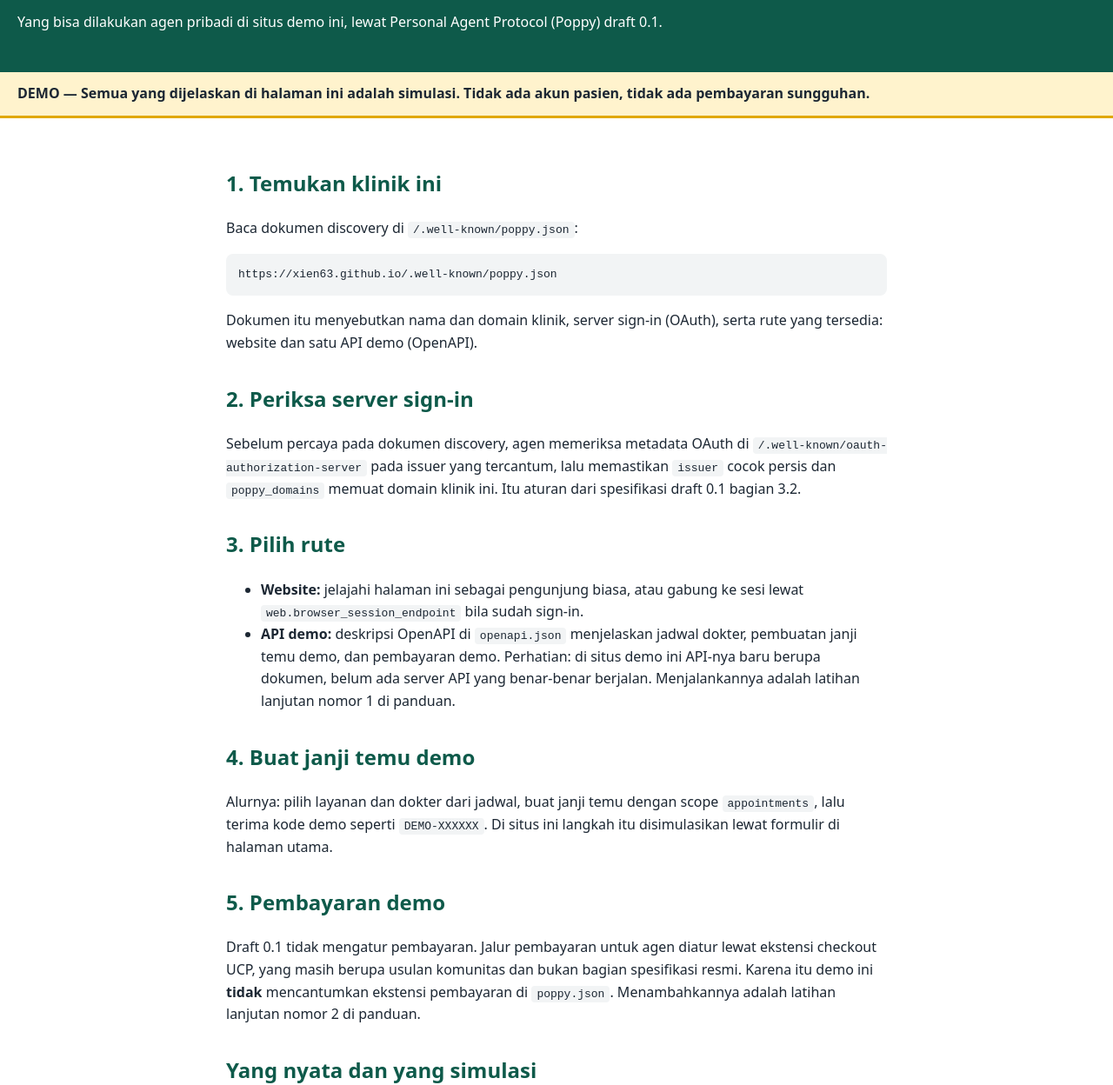
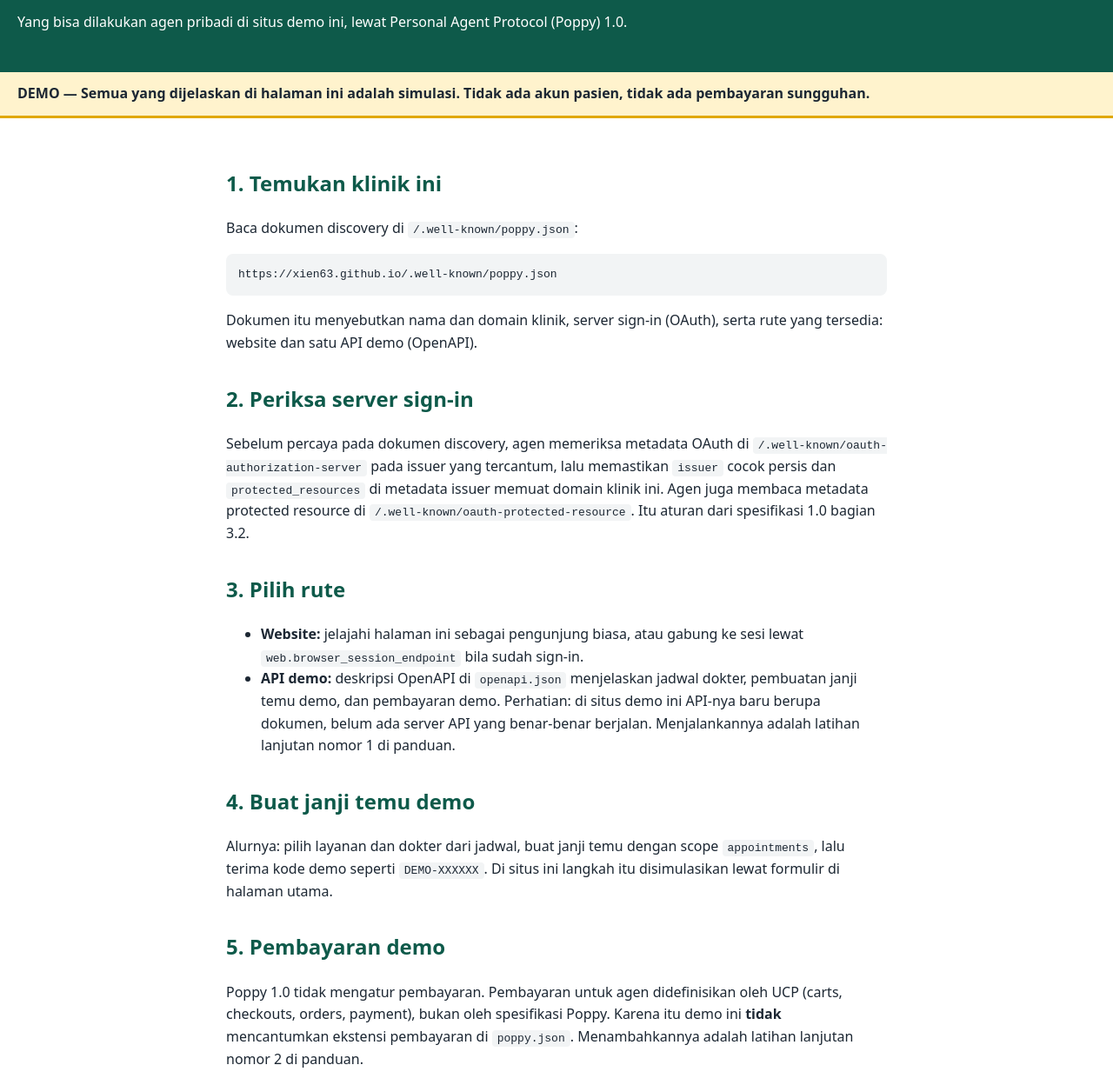
Before and after one commit to xien63/xien63.github.io, a plain HTML site: page agen.html in a window 1280 px wide. Shown: the part 69-1317 px from the top of the page at 87% size. Drawn offline with Linux system fonts and the light colour scheme.

Commit message:
Selaraskan demo klinik ke Poppy 1.0

```diff
--- a/agen.html
+++ b/agen.html
@@ -19,7 +19,7 @@
 <body>
 <header>
   <h1>Untuk agen AI</h1>
-  <p>Yang bisa dilakukan agen pribadi di situs demo ini, lewat Personal Agent Protocol (Poppy) draft 0.1.</p>
+  <p>Yang bisa dilakukan agen pribadi di situs demo ini, lewat Personal Agent Protocol (Poppy) 1.0.</p>
 </header>
 <div class="demo">DEMO — Semua yang dijelaskan di halaman ini adalah simulasi. Tidak ada akun pasien, tidak ada pembayaran sungguhan.</div>
 <main>
@@ -29,7 +29,7 @@
   <p>Dokumen itu menyebutkan nama dan domain klinik, server sign-in (OAuth), serta rute yang tersedia: website dan satu API demo (OpenAPI).</p>
 
   <h2>2. Periksa server sign-in</h2>
-  <p>Sebelum percaya pada dokumen discovery, agen memeriksa metadata OAuth di <code>/.well-known/oauth-authorization-server</code> pada issuer yang tercantum, lalu memastikan <code>issuer</code> cocok persis dan <code>poppy_domains</code> memuat domain klinik ini. Itu aturan dari spesifikasi draft 0.1 bagian 3.2.</p>
+  <p>Sebelum percaya pada dokumen discovery, agen memeriksa metadata OAuth di <code>/.well-known/oauth-authorization-server</code> pada issuer yang tercantum, lalu memastikan <code>issuer</code> cocok persis dan <code>protected_resources</code> di metadata issuer memuat domain klinik ini. Agen juga membaca metadata protected resource di <code>/.well-known/oauth-protected-resource</code>. Itu aturan dari spesifikasi 1.0 bagian 3.2.</p>
 
   <h2>3. Pilih rute</h2>
   <ul>
@@ -41,7 +41,7 @@
   <p>Alurnya: pilih layanan dan dokter dari jadwal, buat janji temu dengan scope <code>appointments</code>, lalu terima kode demo seperti <code>DEMO-XXXXXX</code>. Di situs ini langkah itu disimulasikan lewat formulir di halaman utama.</p>
 
   <h2>5. Pembayaran demo</h2>
-  <p>Draft 0.1 tidak mengatur pembayaran. Jalur pembayaran untuk agen diatur lewat ekstensi checkout UCP, yang masih berupa usulan komunitas dan bukan bagian spesifikasi resmi. Karena itu demo ini <strong>tidak</strong> mencantumkan ekstensi pembayaran di <code>poppy.json</code>. Menambahkannya adalah latihan lanjutan nomor 2 di panduan.</p>
+  <p>Poppy 1.0 tidak mengatur pembayaran. Pembayaran untuk agen didefinisikan oleh UCP (carts, checkouts, orders, payment), bukan oleh spesifikasi Poppy. Karena itu demo ini <strong>tidak</strong> mencantumkan ekstensi pembayaran di <code>poppy.json</code>. Menambahkannya adalah latihan lanjutan nomor 2 di panduan.</p>
 
   <h2>Yang nyata dan yang simulasi</h2>
   <ul>
@@ -51,7 +51,7 @@
   <p><a href="index.html">← Kembali ke beranda demo</a></p>
 </main>
 <footer>
-  Klinik Demo Sejahtera — situs demo untuk latihan Personal Agent Protocol draft 0.1.
+  Klinik Demo Sejahtera — situs demo untuk latihan Personal Agent Protocol 1.0.
 </footer>
 </body>
 </html>
```
